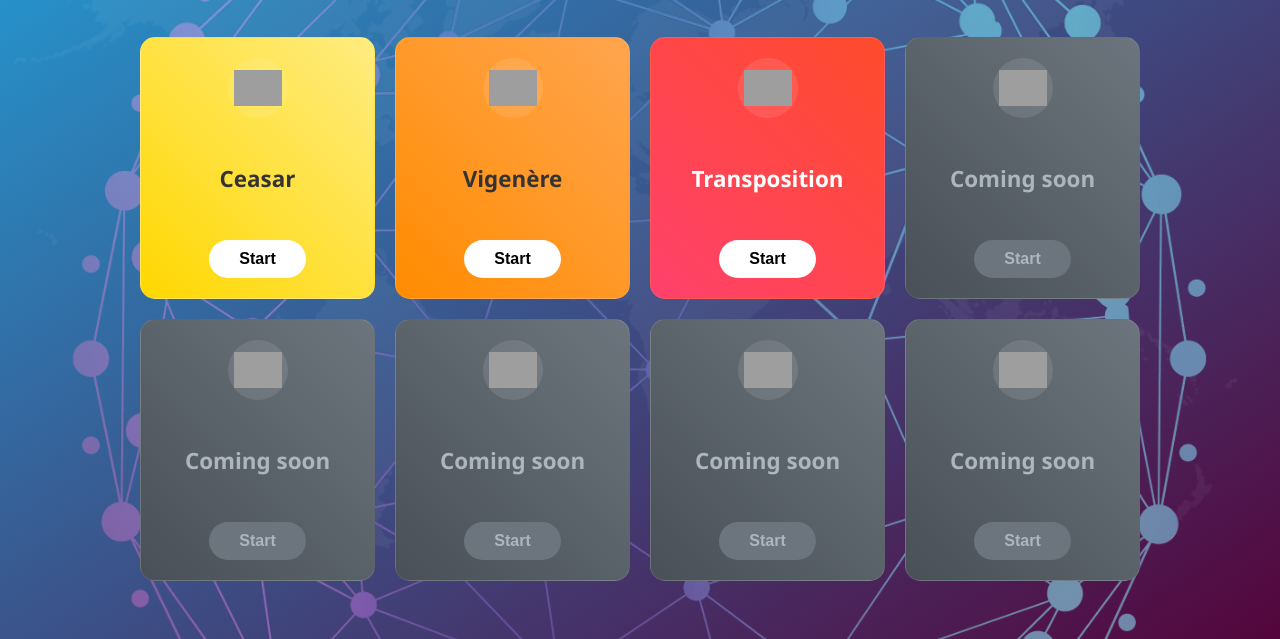
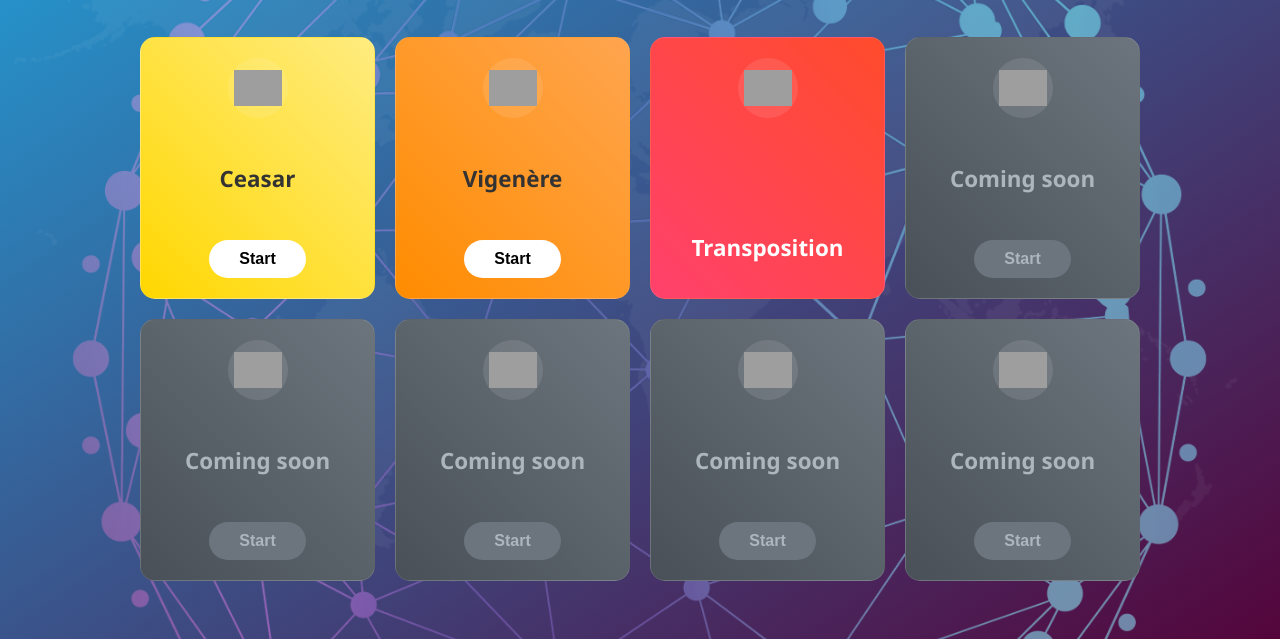
Before and after one commit to IanDude/Techniques, a plain HTML site: page index.html in a window 1280 px wide. Shown: the part 201-840 px from the top of the page. Drawn offline with Linux system fonts and the light colour scheme; grey boxes are pictures that could not be loaded.

Commit message:
fixed logic with temporary 3D lock icon

```diff
--- a/index.html
+++ b/index.html
@@ -26,7 +26,6 @@
             <div class="card card-transposition">
                 <div class="lock-icon"></div>
                 <h2>Transposition</h2>
-                <button>Start</button>
             </div>
             <div class="card coming-soon">
                 <div class="lock-icon"></div>
```
